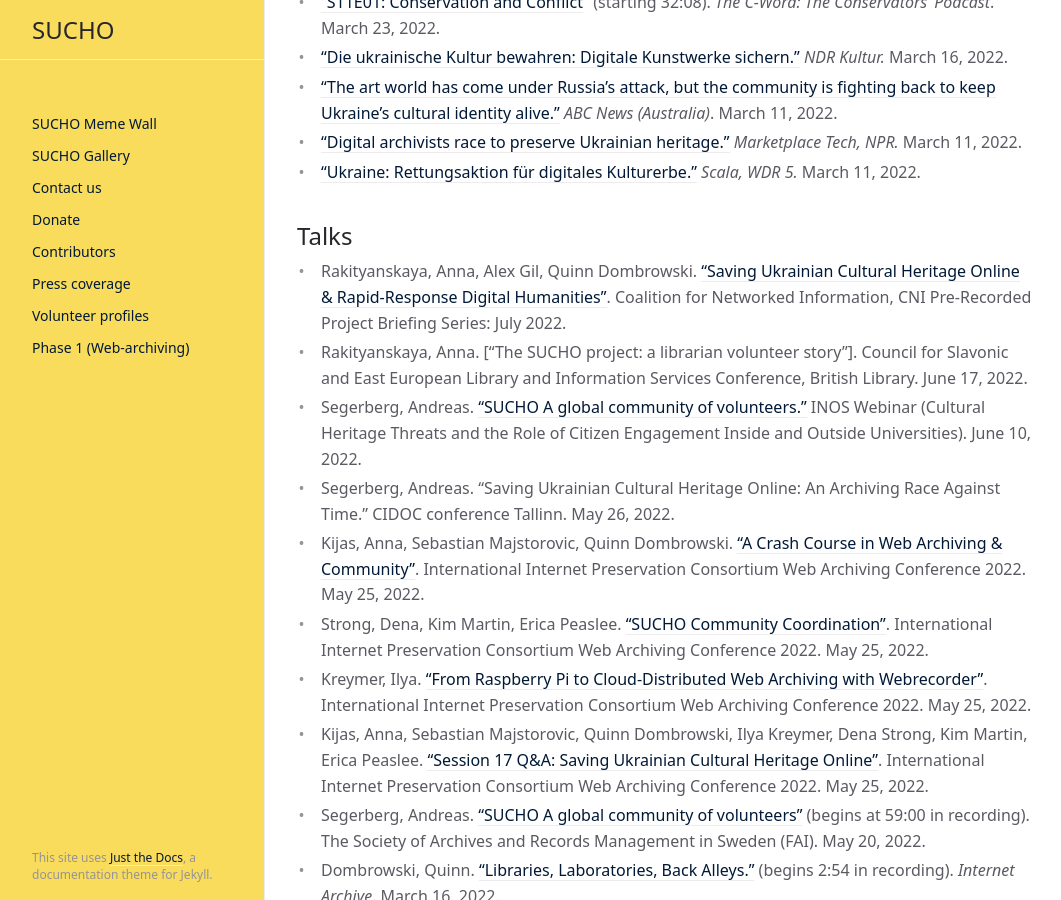
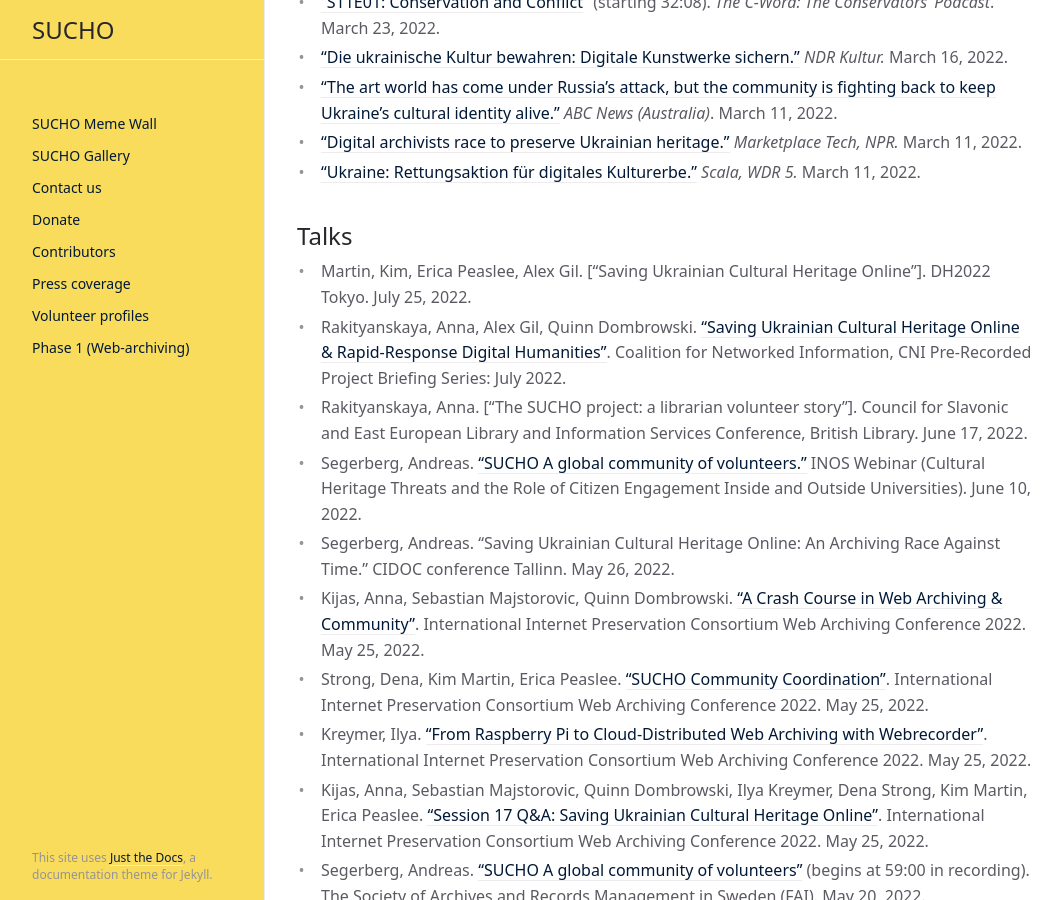
Before and after one commit to sucho-archiving/sucho-archiving.github.io, a Jekyll site: the page built from press.md, in a window 1280 px wide and 900 px high, scrolled down 3885 px. Shown: the whole window, without its empty margins (107-1168 px from the left). Built offline with Jekyll 4.4.1, drawn with Linux system fonts in a browser that asks for light colours.

Commit message:
Update press.md

```diff
--- a/press.md
+++ b/press.md
@@ -90,6 +90,7 @@
 
 
 ## Talks
+- Martin, Kim, Erica Peaslee, Alex Gil. ["Saving Ukrainian Cultural Heritage Online"]. DH2022 Tokyo. July 25, 2022.
 - Rakityanskaya, Anna, Alex Gil, Quinn Dombrowski. ["Saving Ukrainian Cultural Heritage Online & Rapid-Response Digital Humanities"](https://www.youtube.com/watch?v=b-zlp2S7PV8). Coalition for Networked Information, CNI Pre-Recorded Project Briefing Series: July 2022.
 - Rakityanskaya, Anna. ["The SUCHO project: a librarian volunteer story"]. Council for Slavonic and East European Library  and Information Services Conference, British Library. June 17, 2022.
 - Segerberg, Andreas. ["SUCHO A global community of volunteers."](https://vimeo.com/719772025) INOS Webinar (Cultural Heritage Threats and the Role of Citizen Engagement Inside and Outside Universities). June 10, 2022.
```
